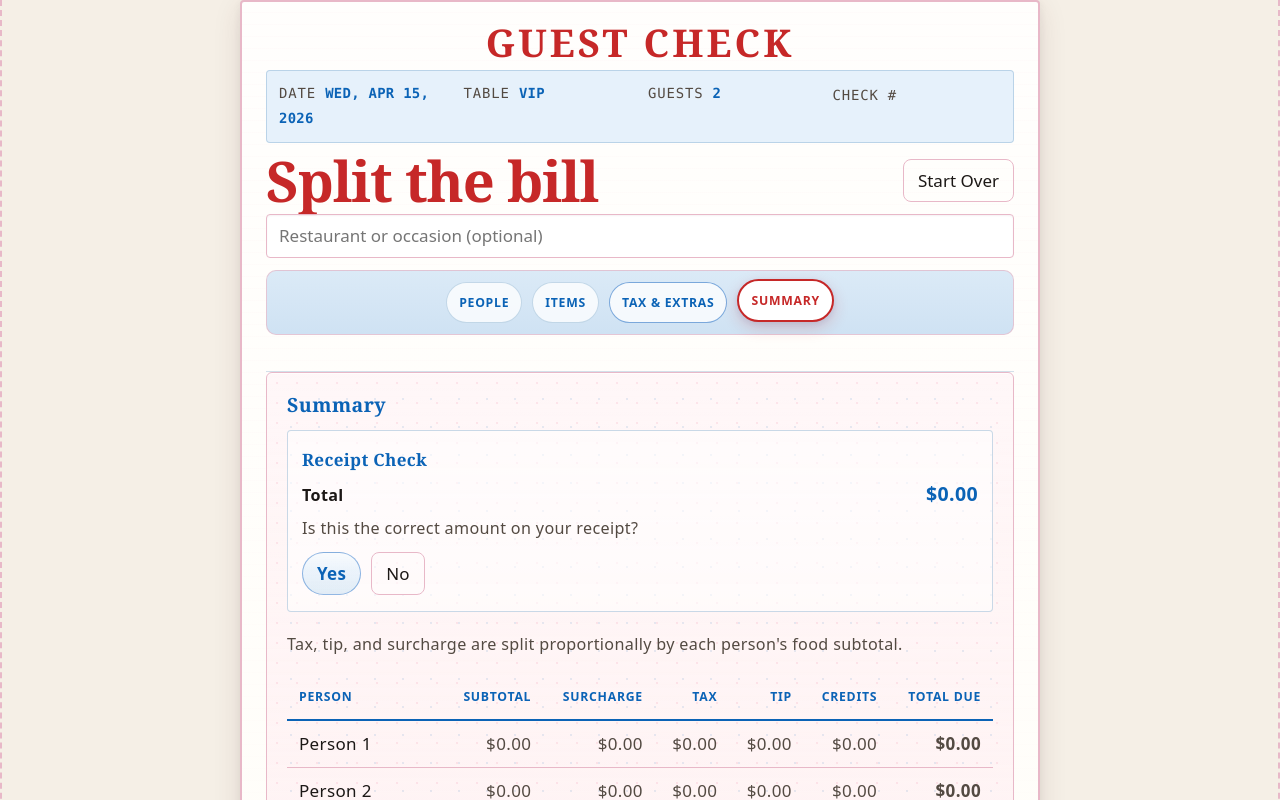
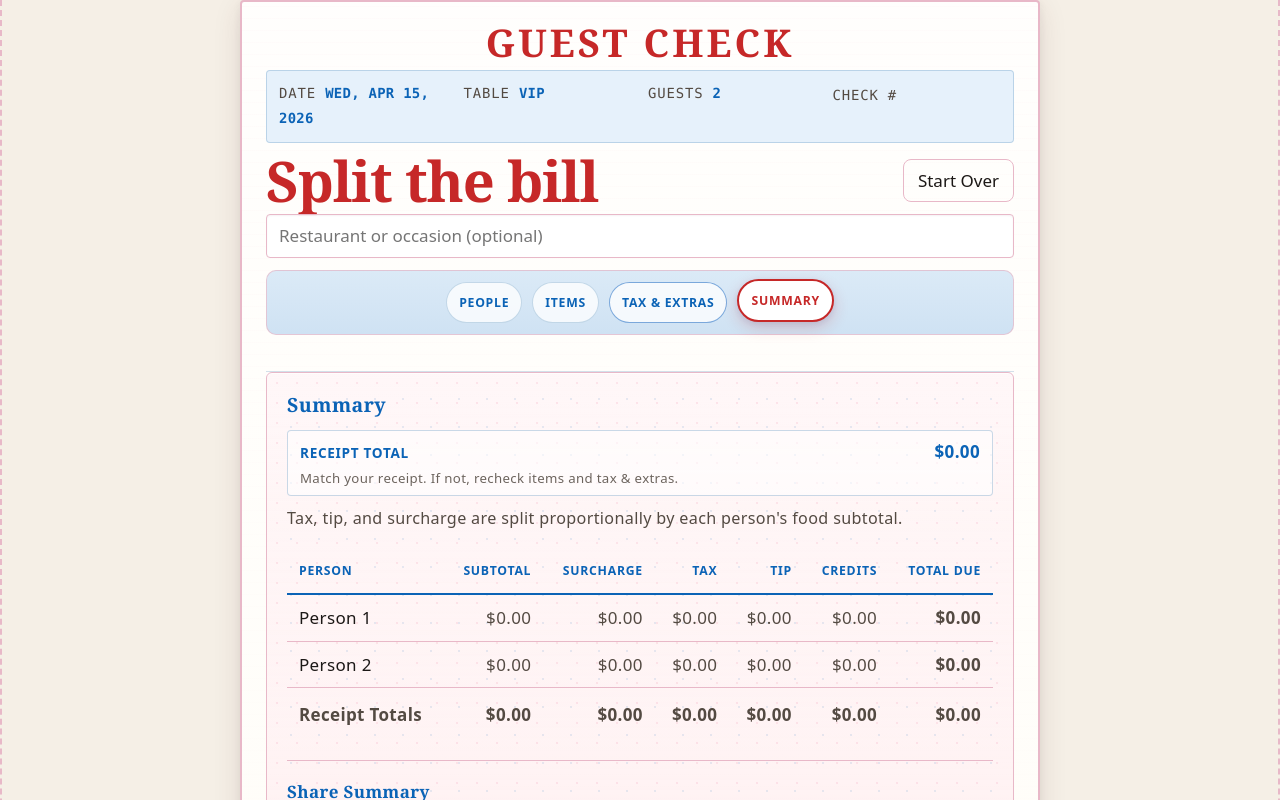
Before and after one commit to operana/split-the-bill, a React (Vite) app in the folder split-the-bill/: page / in a window 1280 px wide. Both pictures are taken after a click on the button "SUMMARY". Shown: the top 800 px of the page. Built offline with nearby package versions, Linux system fonts and the light colour scheme.

Commit message:
Enhance step navigation with improved animations and layout adjustments; refine state management for smoother transitions and better user experience.

```diff
--- a/split-the-bill/src/App.css
+++ b/split-the-bill/src/App.css
@@ -1093,83 +1093,46 @@ html, body {
 }
 
 .bill-receipt-check {
-  margin-bottom: 20px;
+  margin-bottom: 12px;
   padding: 16px 14px;
   border: 1px solid rgba(13, 92, 156, 0.22);
   border-radius: 4px;
   background: rgba(255, 255, 255, 0.55);
 }
 
-.bill-receipt-check__title {
-  font-size: 1rem;
-  margin: 0 0 8px;
-  font-weight: 600;
-  color: var(--diner-blue);
-  font-family: var(--heading);
+.bill-receipt-check--compact {
+  padding: 8px 12px;
+  margin-bottom: 10px;
 }
 
-.bill-receipt-check__utility {
+.bill-receipt-check__row {
   display: flex;
-  justify-content: flex-end;
-  align-items: center;
+  align-items: baseline;
+  justify-content: space-between;
   gap: 12px;
-  margin: -2px 0 10px;
+  margin-bottom: 4px;
 }
 
-.bill-receipt-check__block {
-  margin-top: 4px;
-}
-
-.bill-receipt-check__total-line {
-  display: flex;
-  flex-wrap: wrap;
-  align-items: flex-start;
-  justify-content: space-between;
-  gap: 8px 16px;
-  margin: 0 0 8px;
-}
-
-.bill-receipt-check__total-word {
-  font-size: 0.95rem;
+.bill-receipt-check__label {
+  font-size: 0.8rem;
   font-weight: 600;
-  color: var(--text-h);
-  padding-top: 2px;
-}
-
-.bill-receipt-check__total-figure {
-  display: flex;
-  flex-direction: column;
-  align-items: flex-end;
-  gap: 2px;
-  text-align: right;
+  text-transform: uppercase;
+  letter-spacing: 0.05em;
+  color: var(--diner-blue);
 }
 
 .bill-receipt-check__amount {
-  font-size: 1.15rem;
+  font-size: 1rem;
   font-variant-numeric: tabular-nums;
   color: var(--diner-blue);
 }
 
-.bill-receipt-check__question {
-  margin: 0 0 10px;
-}
-
 .bill-receipt-check__note {
-  margin: 0 0 10px;
-  line-height: 1.45;
-}
-
-.bill-receipt-check__actions {
-  display: flex;
-  flex-wrap: wrap;
-  gap: 10px;
-  align-items: center;
-  margin-top: 10px;
-}
-
-.bill-receipt-check__done {
   margin: 0;
-  max-width: 42ch;
+  font-size: 0.78rem;
+  line-height: 1.35;
+  color: var(--text);
+  opacity: 0.85;
 }
 
 .bill-link-button {
--- a/split-the-bill/src/App.jsx
+++ b/split-the-bill/src/App.jsx
@@ -49,7 +49,7 @@ function buildShareText({ restaurantTitle, people, totals, credits }) {
     lines.push(`${name}`)
     lines.push(`  TOTAL DUE: ${formatMoney(r.total)}`)
     lines.push(`  Subtotal: ${formatMoney(r.subtotal)}`)
-    lines.push(`  Surcharge: ${formatMoney(r.surcharge)}`)
+    if (r.surcharge > 0) lines.push(`  Surcharge: ${formatMoney(r.surcharge)}`)
     lines.push(`  Tax: ${formatMoney(r.tax)}`)
     lines.push(`  Tip: ${formatMoney(r.tip)}`)
     if ((r.adjustment ?? 0) > 0) lines.push(`  Credits: -${formatMoney(r.adjustment)}`)
@@ -61,7 +61,8 @@ function buildShareText({ restaurantTitle, people, totals, credits }) {
   lines.push('Receipt (all items)')
   lines.push(`  Total due: ${formatMoney(totals.grand.total)}`)
   lines.push(`  Subtotal: ${formatMoney(totals.grand.subtotal)}`)
-  lines.push(`  Surcharge: ${formatMoney(totals.grand.surcharge)}`)
+  if (totals.grand.surcharge > 0)
+    lines.push(`  Surcharge: ${formatMoney(totals.grand.surcharge)}`)
   lines.push(`  Tax: ${formatMoney(totals.grand.tax)}`)
   lines.push(`  Tip: ${formatMoney(totals.grand.tip)}`)
   const creditEntries = credits.filter((c) => parseMoney(c.amount) > 0)
@@ -228,10 +229,6 @@ export default function App() {
   const [surchargeAmount, setSurchargeAmount] = useState('')
   const [credits, setCredits] = useState(() => [{ id: uid(), amount: '', label: '' }])
   const [currentStep, setCurrentStep] = useState('people')
-  const [receiptVerifyStep, setReceiptVerifyStep] = useState(
-    /** @type {'ask' | 'done'} */ ('ask'),
-  )
-  const [receiptMismatchHint, setReceiptMismatchHint] = useState(false)
   const [stepDirection, setStepDirection] = useState(
     /** @type {'forward' | 'back'} */ ('forward'),
   )
@@ -607,11 +604,6 @@ export default function App() {
     setCredits((prev) => prev.map((c) => (c.id === id ? { ...c, ...patch } : c)))
   }
 
-  function resetReceiptCheck() {
-    setReceiptVerifyStep('ask')
-    setReceiptMismatchHint(false)
-  }
-
   function resetAll() {
     if (!window.confirm('Are you sure you want to reset?')) return
     setRestaurantTitle('')
@@ -626,8 +618,6 @@ export default function App() {
     setSurchargeAmount('')
     setCredits([{ id: uid(), amount: '', label: '' }])
     setCurrentStep('people')
-    setReceiptVerifyStep('ask')
-    setReceiptMismatchHint(false)
   }
 
   function StepNav({ showNext = true }) {
@@ -1128,81 +1118,14 @@ export default function App() {
       <section className="bill-panel bill-summary bill-panel--summary" aria-labelledby="summary-heading">
         <h2 id="summary-heading">Summary</h2>
 
-        <div className="bill-receipt-check" aria-labelledby="receipt-check-heading">
-          <h3 id="receipt-check-heading" className="bill-receipt-check__title">
-            Receipt Check
-          </h3>
-
-          {receiptVerifyStep === 'done' ? (
-            <div className="bill-receipt-check__utility">
-              <button type="button" className="bill-link-button" onClick={resetReceiptCheck}>
-                Review again
-              </button>
-            </div>
-          ) : null}
-
-          {receiptVerifyStep === 'ask' && !receiptMismatchHint ? (
-            <div className="bill-receipt-check__block">
-              <p className="bill-receipt-check__total-line">
-                <span className="bill-receipt-check__total-word">Total</span>
-                <span className="bill-receipt-check__total-figure">
-                  <strong className="bill-receipt-check__amount">{formatMoney(totals.grand.total)}</strong>
-                </span>
-              </p>
-              <p className="bill-muted bill-receipt-check__question">Is this the correct amount on your receipt?</p>
-              <div className="bill-receipt-check__actions">
-                <button
-                  type="button"
-                  className="bill-btn bill-btn-primary"
-                  onClick={() => {
-                    lightTap()
-                    setReceiptVerifyStep('done')
-                    setReceiptMismatchHint(false)
-                  }}
-                >
-                  Yes
-                </button>
-                <button
-                  type="button"
-                  className="bill-btn bill-btn-ghost"
-                  onClick={() => setReceiptMismatchHint(true)}
-                >
-                  No
-                </button>
-              </div>
-            </div>
-          ) : null}
-
-          {receiptVerifyStep === 'ask' && receiptMismatchHint ? (
-            <div className="bill-receipt-check__block">
-              <p className="bill-muted">
-                Double-check item prices and the tax, tip, and surcharge amounts on the Tax &amp; extras
-                step. Each person&apos;s share is split proportionally by food subtotal.
-              </p>
-              <div className="bill-receipt-check__actions">
-                <button
-                  type="button"
-                  className="bill-btn bill-btn-primary"
-                  onClick={() => goToStep('tax')}
-                >
-                  Edit tax &amp; extras
-                </button>
-                <button
-                  type="button"
-                  className="bill-btn bill-btn-ghost"
-                  onClick={() => setReceiptMismatchHint(false)}
-                >
-                  Try again
-                </button>
-              </div>
-            </div>
-          ) : null}
-
-          {receiptVerifyStep === 'done' ? (
-            <p className="bill-muted bill-receipt-check__done">
-              You confirmed this total matches your receipt.
-            </p>
-          ) : null}
+        <div className="bill-receipt-check bill-receipt-check--compact" role="note">
+          <div className="bill-receipt-check__row">
+            <span className="bill-receipt-check__label">Receipt total</span>
+            <strong className="bill-receipt-check__amount">{formatMoney(totals.grand.total)}</strong>
+          </div>
+          <p className="bill-receipt-check__note">
+            Match your receipt. If not, recheck items and tax &amp; extras.
+          </p>
         </div>
 
         <p className="bill-muted bill-summary-meta">
```
